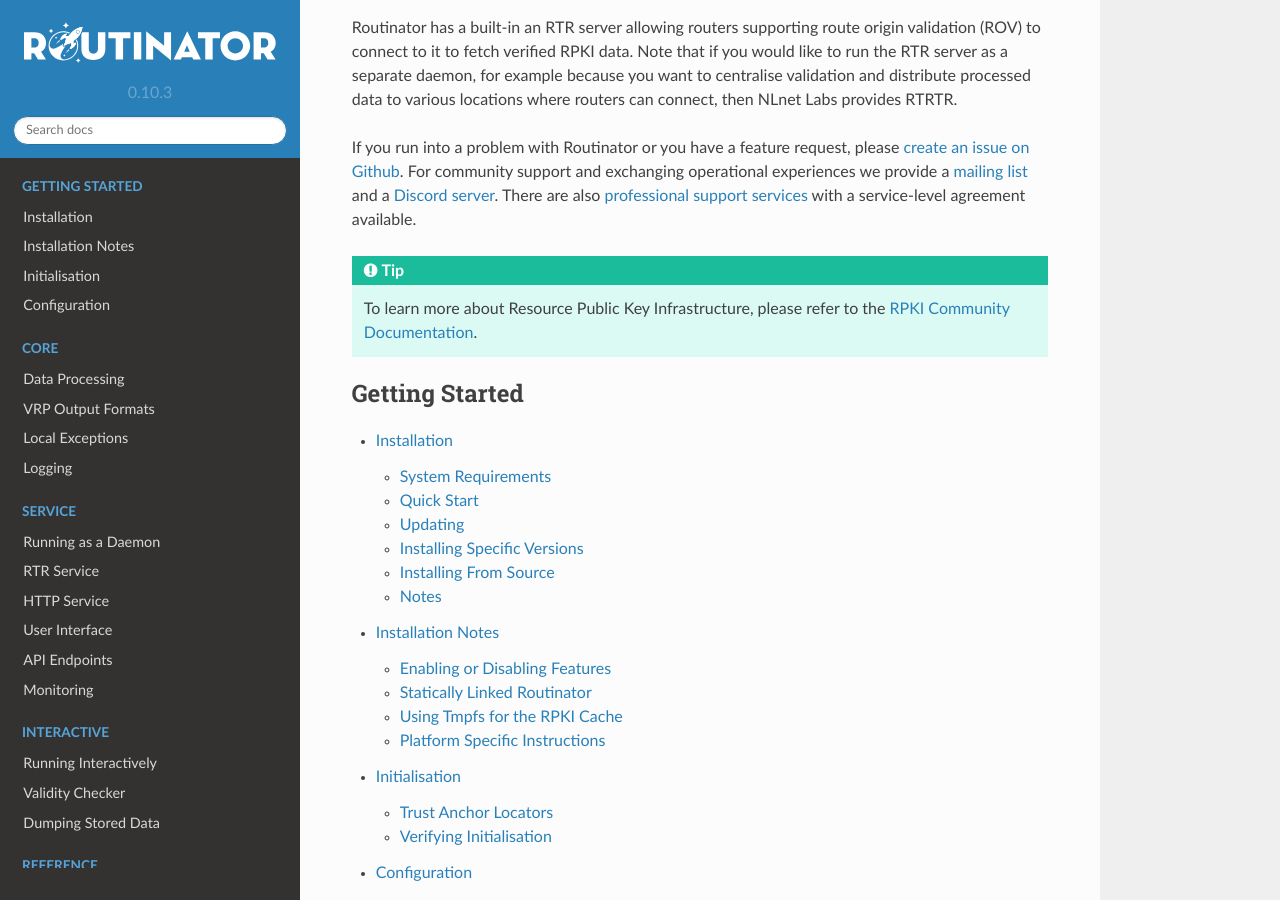
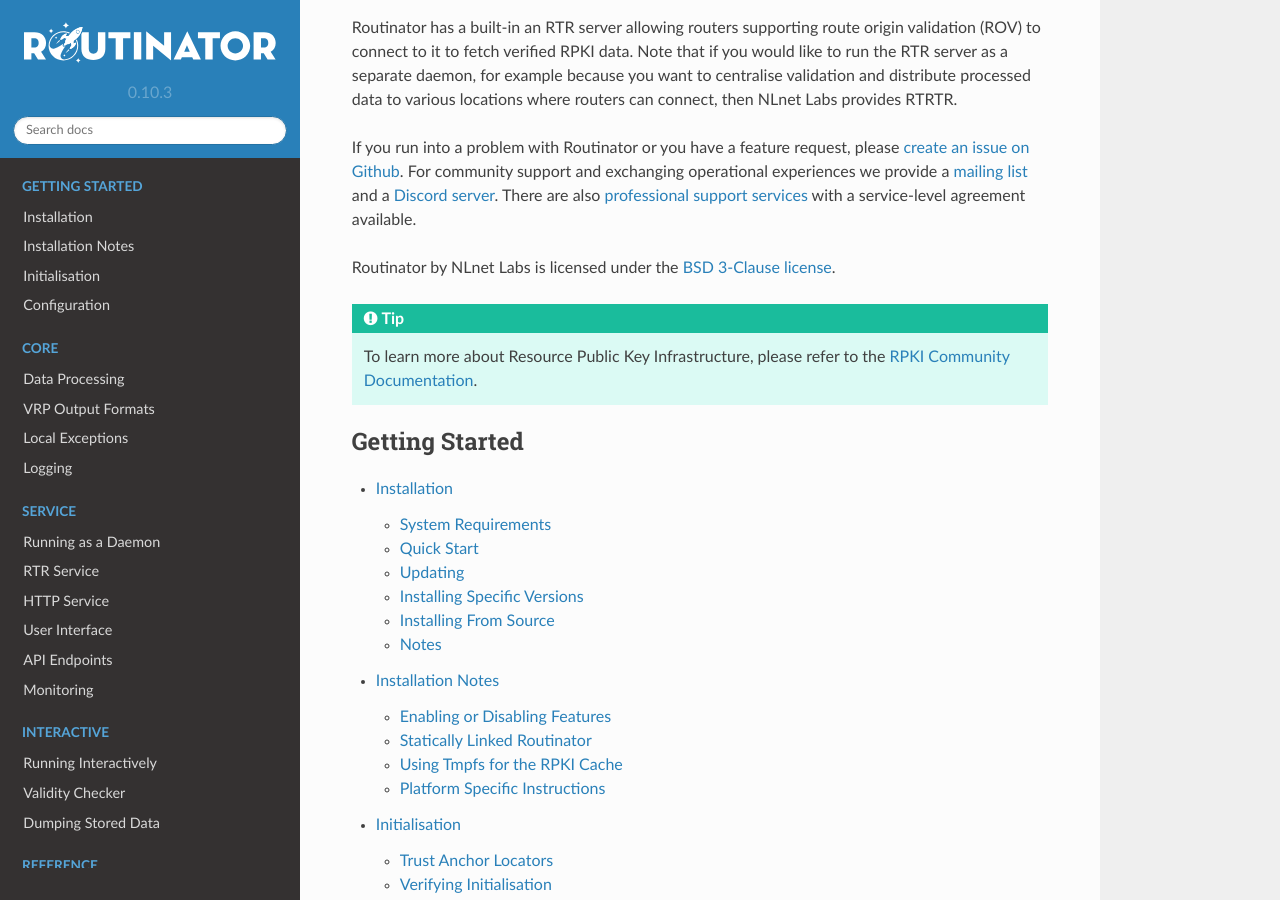
Before and after one commit to NLnetLabs/routinator, a Sphinx documentation site: the page built from source/index.rst, in a window 1280 px wide and 900 px high, scrolled down 312 px. Built offline with Sphinx 7.4.7 and the Read the Docs theme 2.0.0, drawn with Linux system fonts in a browser that asks for light colours.

Commit message:
Add license

```diff
--- a/source/index.rst
+++ b/source/index.rst
@@ -35,6 +35,9 @@
 `Discord server <https://discord.gg/8dvKB5Ykhy>`_. There are also `professional
 support services <https://www.nlnetlabs.nl/services/contracts/>`_ with a
 service-level agreement available.
+
+Routinator by NLnet Labs is licensed under the `BSD 3-Clause license
+<https://github.com/NLnetLabs/routinator/blob/main/LICENSE>`_.
 
 .. Tip::  To learn more about Resource Public Key Infrastructure, please refer
           to the `RPKI Community Documentation <https://rpki.readthedocs.io/>`_.
```
